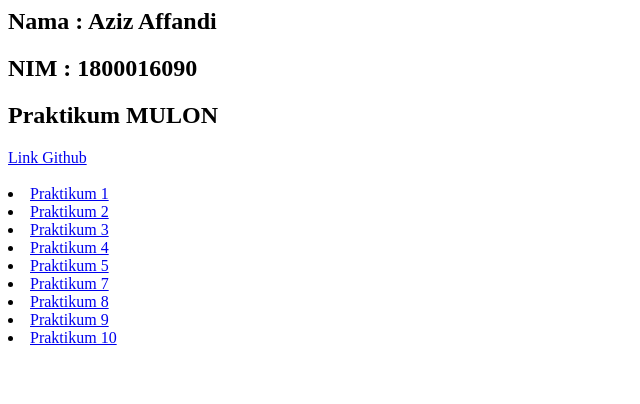
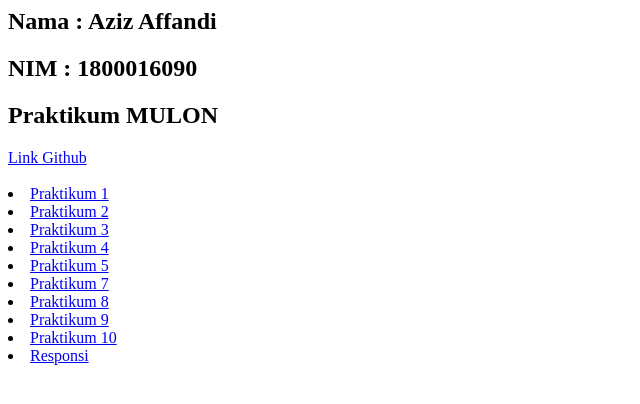
Before and after one commit to azizaffandi/mulon, a plain HTML site: page index.html in a window 1280 px wide. Shown: the full height of the page, 0-640 px from the left. Drawn offline with Linux system fonts and the light colour scheme.

Commit message:
Update index.html

```diff
--- a/index.html
+++ b/index.html
@@ -17,5 +17,6 @@
 	<li><a href="praktikum_8_1800016090.html"> Praktikum 8</a></li>
 	<li><a href="praktikum_9_1800016090.html"> Praktikum 9</a></li>
 	<li><a href="praktikum_10_1800016090.html"> Praktikum 10</a></li>
+	<li><a href="Responsi_1800016090.html"> Responsi</a></li>
 </body>
 </html>
```
